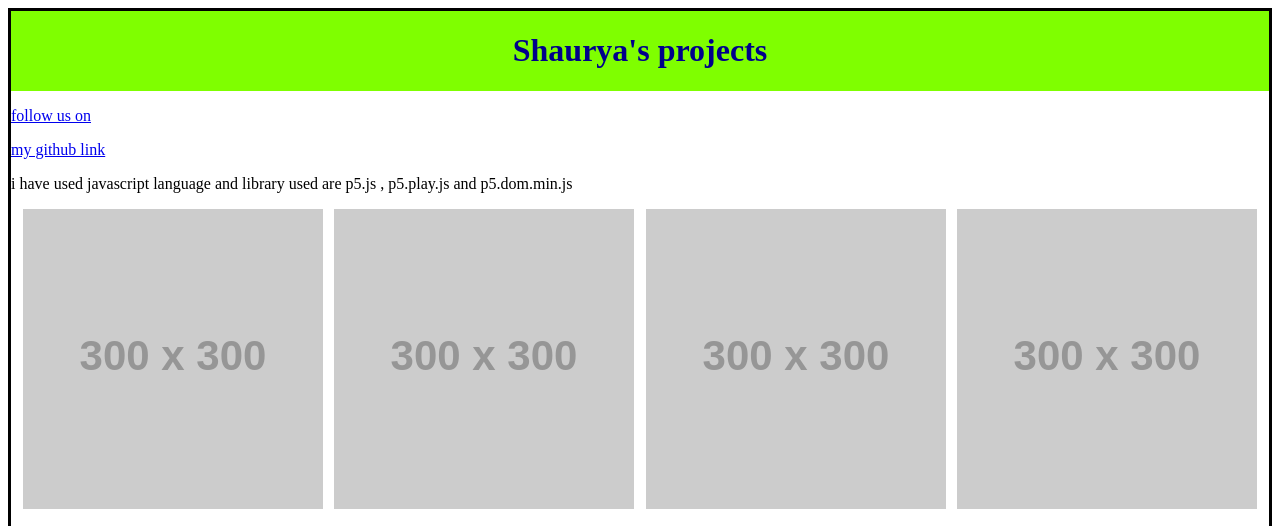
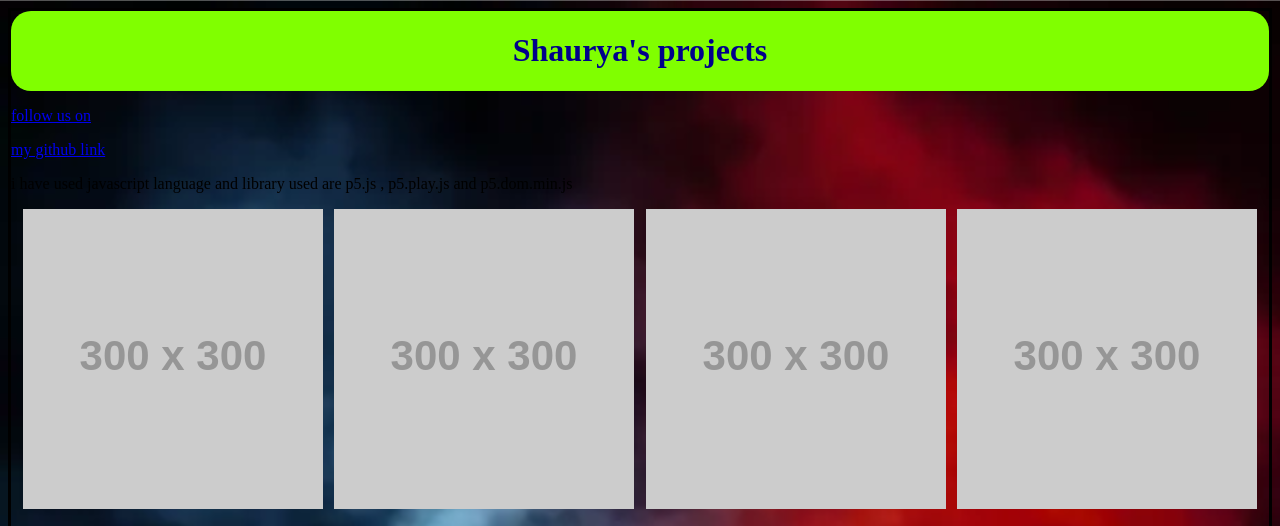
Before and after one commit to ShauryaVirmani/portfolio, a plain HTML site: page Index.html in a window 1280 px wide. Shown: the top 526 px of the page. Drawn offline with Linux system fonts and the light colour scheme; placeholder pictures from the web are drawn by us.

Commit message:
Add files via upload

```diff
--- a/style.css
+++ b/style.css
@@ -1,9 +1,14 @@
-h1{color:darkblue;}
-    body{border:solid;}
+h1{color:#00008B;}
+    body{border:solid;
+        background-image: url("background.webp");
+        background-size: cover;
+    }
+
 .header{
-    background-color: chartreuse;
+    background-color:#80FF00;
     display:flex;
     justify-content: center;
+    border-radius: 20px;
 }
 .grid{
     display:flex;
```
Also changed, not shown: background.webp (added).
